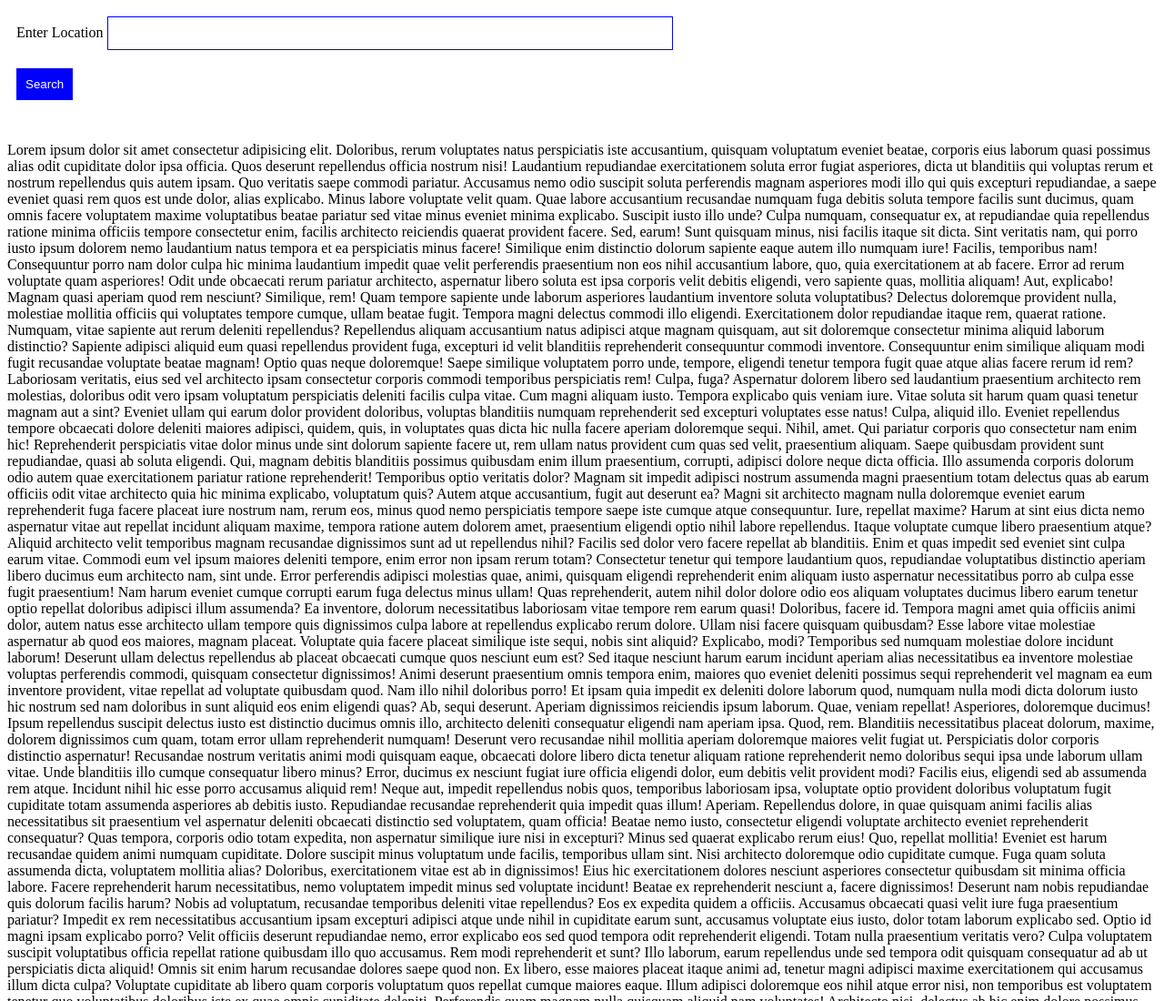
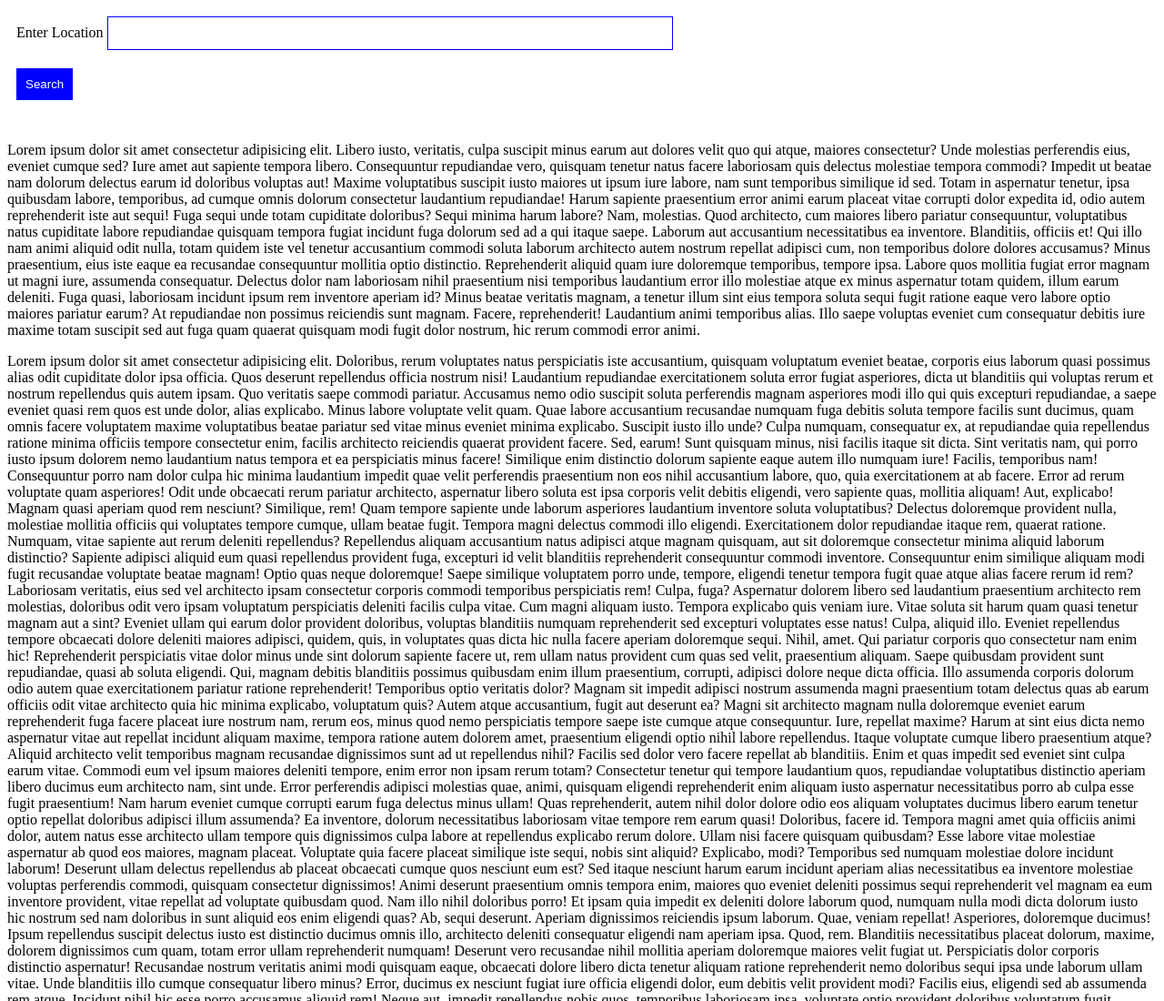
Before and after one commit to Chizzy1271/hold, a plain HTML site: page mao.html in a window 1280 px wide. Shown: the top 1100 px of the page at 91% size. Drawn offline with Linux system fonts and the light colour scheme.

Commit message:
lorem on mao

```diff
--- a/mao.html
+++ b/mao.html
@@ -46,6 +46,16 @@
 
     <div class="one" id="result">
     </div>
+    <p>Lorem ipsum dolor sit amet consectetur adipisicing elit. Libero iusto, veritatis, culpa suscipit minus earum aut dolores velit quo qui atque, maiores consectetur? Unde molestias perferendis eius, eveniet cumque sed?
+    Iure amet aut sapiente tempora libero. Consequuntur repudiandae vero, quisquam tenetur natus facere laboriosam quis delectus molestiae tempora commodi? Impedit ut beatae nam dolorum delectus earum id doloribus voluptas aut!
+    Maxime voluptatibus suscipit iusto maiores ut ipsum iure labore, nam sunt temporibus similique id sed. Totam in aspernatur tenetur, ipsa quibusdam labore, temporibus, ad cumque omnis dolorum consectetur laudantium repudiandae!
+    Harum sapiente praesentium error animi earum placeat vitae corrupti dolor expedita id, odio autem reprehenderit iste aut sequi! Fuga sequi unde totam cupiditate doloribus? Sequi minima harum labore? Nam, molestias.
+    Quod architecto, cum maiores libero pariatur consequuntur, voluptatibus natus cupiditate labore repudiandae quisquam tempora fugiat incidunt fuga dolorum sed ad a qui itaque saepe. Laborum aut accusantium necessitatibus ea inventore.
+    Blanditiis, officiis et! Qui illo nam animi aliquid odit nulla, totam quidem iste vel tenetur accusantium commodi soluta laborum architecto autem nostrum repellat adipisci cum, non temporibus dolore dolores accusamus?
+    Minus praesentium, eius iste eaque ea recusandae consequuntur mollitia optio distinctio. Reprehenderit aliquid quam iure doloremque temporibus, tempore ipsa. Labore quos mollitia fugiat error magnam ut magni iure, assumenda consequatur.
+    Delectus dolor nam laboriosam nihil praesentium nisi temporibus laudantium error illo molestiae atque ex minus aspernatur totam quidem, illum earum deleniti. Fuga quasi, laboriosam incidunt ipsum rem inventore aperiam id?
+    Minus beatae veritatis magnam, a tenetur illum sint eius tempora soluta sequi fugit ratione eaque vero labore optio maiores pariatur earum? At repudiandae non possimus reiciendis sunt magnam. Facere, reprehenderit!
+    Laudantium animi temporibus alias. Illo saepe voluptas eveniet cum consequatur debitis iure maxime totam suscipit sed aut fuga quam quaerat quisquam modi fugit dolor nostrum, hic rerum commodi error animi.</p>
 
 
 
```
